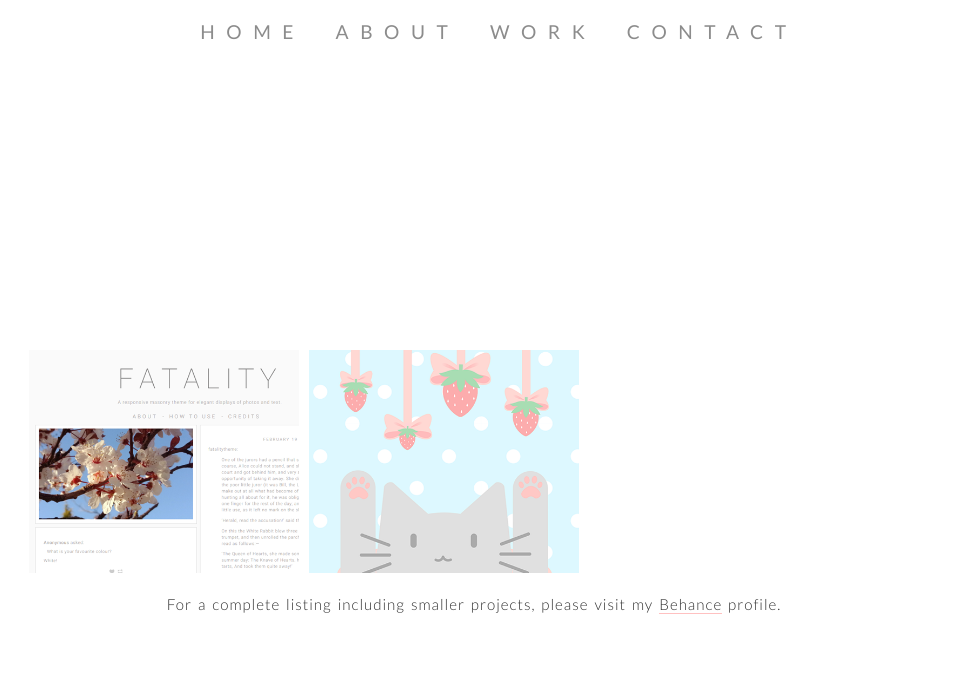
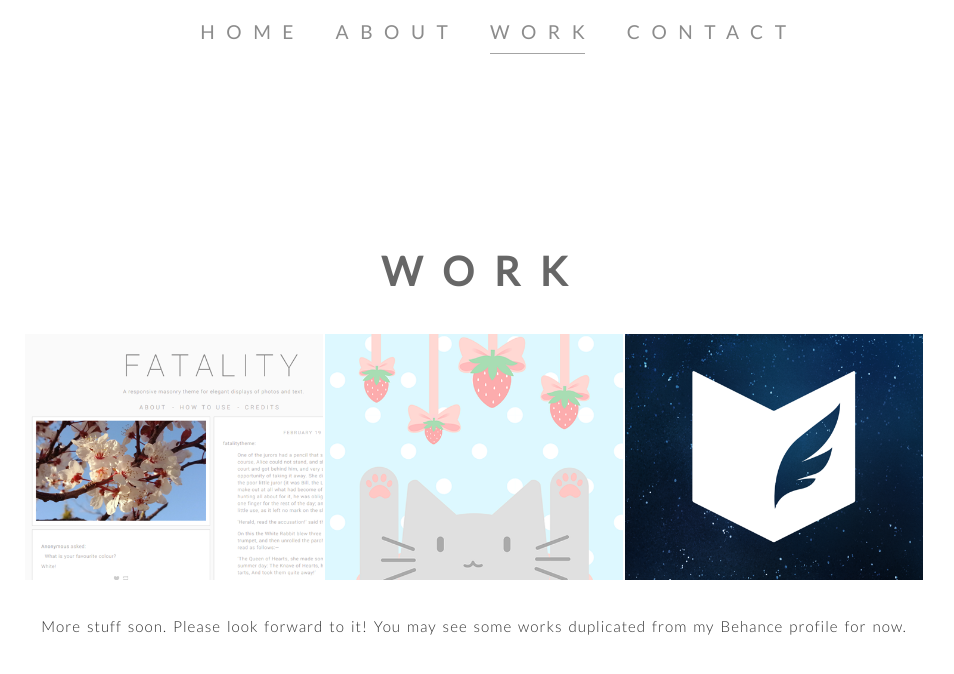
Before and after one commit to lucidly/lucidly.github.io, a Jekyll site: the page built from _pages/work.md, in a window 1280 px wide. Shown: the top 674 px of the page, without its empty margins (166-1120 px from the left). Built offline with Jekyll 4.4.1, drawn with Linux system fonts in a browser that asks for light colours; nearby versions of some CDN libraries.

Commit message:
update all the things
Will clean stuff up hopefully soon. ;)

```diff
--- a/_pages/work.md
+++ b/_pages/work.md
@@ -6,13 +6,15 @@ permalink: /work/
 <script>
 $(document).ready(function() {
 	$('nav').addClass('black');
+
+	$("nav ul li:nth-child(3)").addClass("active");
 });
 </script>
 
 <div id="work" class="section light">
 <div class="wrapper">
-	<!--<h1 style="color: #676767">Work</h1>-->
-	<br><br><br><br>
+	<h1 style="color: #676767">Work</h1>
+	<br><br>
 	<ul id="grid">
 
 		<li class="cell"><a href="/work/fatality/"><img src="/assets/cover-fatality.png" />
@@ -21,9 +23,14 @@ $(document).ready(function() {
 		<li class="cell"><a href="/work/strawberrymilk/"><img src="/assets/cover-milk.png" />
 			<div class="hover"><h3>Strawberry Milk Kittea</h3></div></a></li>
 
+		<li class="cell"><a href=""><img src="/assets/cover-notes.png" />
+			<div class="hover"><h3>Dream Notes<br>-coming soon-</h3></div></a></li>
 	</ul>
 
 	<div style="clear: both;"></div>
-	<p>For a complete listing including smaller projects, please visit my <a href="https://www.behance.net/lucidly">Behance</a> profile.</p>
+	<br>
+	<p>More stuff soon. Please look forward to it! You may see some works duplicated from my Behance profile for now.</p>
+	</div>
+
 </div>
 </div>
--- a/assets/script.js
+++ b/assets/script.js
@@ -1,7 +1,7 @@
 // some really hacked together responsive navigation
 function responsiveNav() {
 
-	if ($(window).width() <= 700) {
+	if ($(window).width() <= 800) {
 		// show hamburger navigation
 		$('.navToggle').show();
 		$('nav').addClass('responsiveNav');
@@ -40,7 +40,7 @@ $(document).ready(function() {
 		scrollOverflow: true,
 	});
 
-	$('#wrapper').fadeIn();
+	$('#wrapper').fadeIn("slow");
 
 	responsiveNav();
 
--- a/assets/stylesheet.css
+++ b/assets/stylesheet.css
@@ -85,7 +85,7 @@ nav {
       display: inline;
       border-bottom: 1px solid transparent;
       margin-left: 2em;
-      padding-bottom: 5px;
+      padding-bottom: 10px;
       transition: all 0.5s ease; }
       nav ul li a {
         letter-spacing: 0.6em;
@@ -185,6 +185,7 @@ nav ul li:hover, nav .active {
   column-gap: 25px;
   text-align: left; }
 
+
 .together {
   display: inline-block;
   width: 100%; }
@@ -209,7 +210,7 @@ nav ul li:hover, nav .active {
 
 /* specific section styles */
 #homepage {
-  background: #ffd2d2 url("background.png") bottom left no-repeat;
+  background: #FEDCDA url("background.png") bottom left no-repeat;
   background-size: cover; }
   #homepage p {
     display: inline;
@@ -245,30 +246,7 @@ nav ul li:hover, nav .active {
 }
 
 /* grid */
-#grid {
-  padding: 0px;
-  margin-left: auto;
-  margin-right: auto;
-  text-align: center;
-  list-style-type: none;
-  display: inline; }
 
-#grid li {
-  float: left;
-  position: relative;
-  width: calc( (1/3 * 100%) - ((5px * 2) * 3) );
-  height: auto;
-  padding: 0px;
-  margin: 5px;
-  box-sizing: border-box; }
-
-#grid li img {
-  position: relative;
-  top: 0px;
-  display: block; }
-
-#grid {
-  background-color: #fff; }
 
 #grid li .hover {
   margin: 0;
@@ -284,10 +262,14 @@ nav ul li:hover, nav .active {
   -moz-transition: opacity .5s ease;
   -webkit-transition: opacity .5s ease; }
 
-#grid li .hover h1 {
+#grid li .hover h2 {
   color: #fff;
   font-weight: 400;
   font-size: 2em; }
+
+  #grid li .hover h3 {
+    letter-spacing: 2px;
+  }
 
 #grid li .hover p {
   font-size: 1.5em;
@@ -308,12 +290,57 @@ nav ul li:hover, nav .active {
     color: #676767;
   }
 
-@media only screen and (max-width: 1000px) {
+
+.skills {
+  text-align: left;
+}
+
+
+
+  /* grid */
+  #grid {
+  padding: 0px;
+  margin-left: auto;
+  margin-right: auto;
+  text-align: center;
+  list-style-type: none;
+  display: inline;
+}
+
+#grid li {
+  float: left;
+  position: relative;
+  width: calc(1/3 * 100%);
+  height: auto;
+  padding: 0px;
+  border: 1px solid #fff;
+  box-sizing: border-box;
+  text-align: center !important;
+}
+
+#grid li img {
+  position: relative;
+  top: 0px;
+  max-width: 100%;
+  display: block;
+}
+
+/* Grid sizing for really small screens */
+@media only screen and (max-width: 768px) {
   #grid li {
-    width: 50%; } }
-@media only screen and (max-width: 700px) {
+    width: 50%;
+  }
+}
+
+@media only screen and (max-width: 500px) {
   #grid li {
-    width: 100%; } }
+    width: 100%;
+  }
+}
+
+
+
+
 /* responsive stuff */
 @media only screen and (max-width: 1200px) {
   #homepage {
```
Also changed, not shown: _pages/about.md (+19 -9 lines), _pages/contact.md (+6 -0 lines), _pages/fatality.md (+0 -2 lines), _pages/strawberrymilk.md (+1 -1 lines), assets/cover-notes.png (added), assets/profile.png (added).
